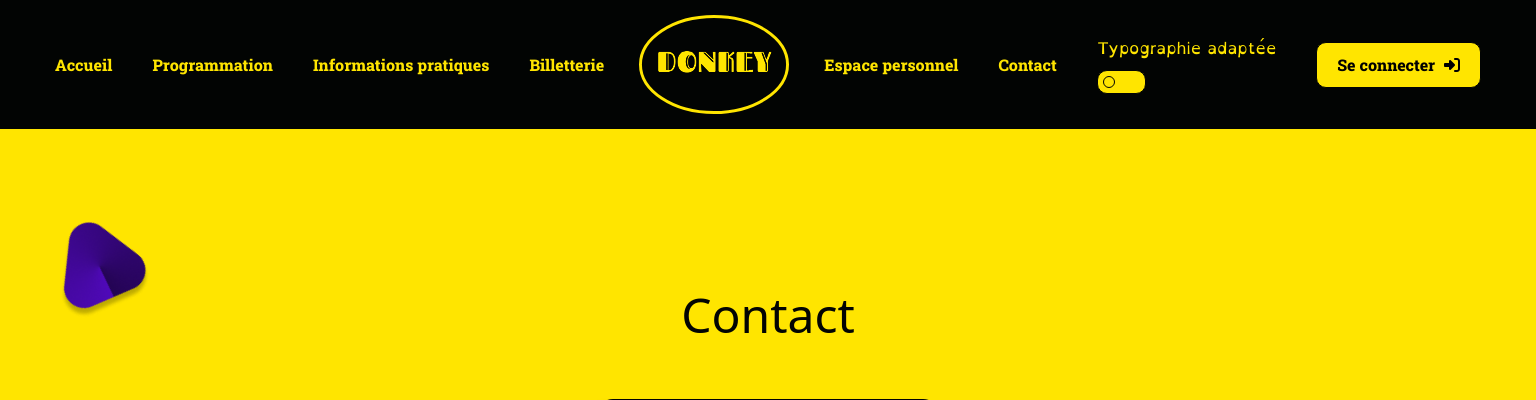
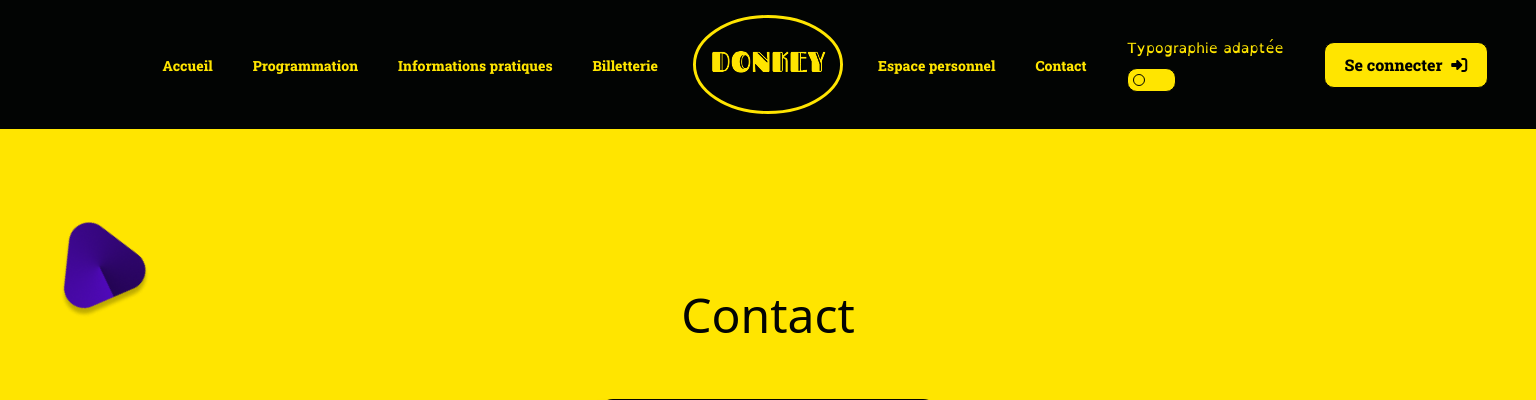
Before and after one commit to Marion1b/Donkey2.0, a PHP site: template templates/contact.html.twig in a window 1536 px wide. Shown: the top 400 px of the page. Run offline with PHP 8.4, Linux system fonts and the light colour scheme; the template is opened without the code that fills it, so the values that code supplies are empty; some libraries are stand-ins or nearby versions; some web fonts are replaced.

Commit message:
feat : fix nav

```diff
--- a/assets/styles/sass/style.scss
+++ b/assets/styles/sass/style.scss
@@ -60,7 +60,7 @@ body{
     .hide{
         display: none;
     }
-    @media screen and (min-width: 768px){
+    @media screen and (min-width: 1024px){
         h1{
             font-size: 4.8rem;
         }
@@ -200,7 +200,7 @@ body{
     display: none;
 }
 
-@media screen and (min-width:768px){
+@media screen and (min-width:1480px){
     .page-header-mobile{
         display: none;
     }
@@ -218,11 +218,18 @@ body{
         }
         nav{
             max-width: 175rem;
-            display: flex;
-            align-items: center;
+            display: grid;
+            grid-template-columns: 4fr 1fr 4fr;
+        }
+        .page-header-ul-1{
+            justify-self: end;
+        }
+        .page-header-ul-2{
+            justify-self: start;
         }
         ul{
             display: flex;
+            justify-content: end;
             align-items: center;
             li{
                 margin: 0rem 2rem;
@@ -231,11 +238,13 @@ body{
         a{
             color: $secondary-color;
             font-weight: 800;
+            font-size: 1.4rem;
         }
         .nav-dys{
             font-family: 'OpenDyslexic';
             display: flex;
             flex-direction: column;
+            font-size: 1.4rem;
             button{
                 margin-top: 1rem;
                 font-size: 0;
@@ -1206,7 +1215,7 @@ body{
     }
 }
 
-@media screen and (min-width:768px){
+@media screen and (min-width:1024px){
     .page-footer{
         a{
             font-size: 1.2rem;
--- a/templates/layout.html.twig
+++ b/templates/layout.html.twig
@@ -53,14 +53,14 @@
 
     <header class="page-header-desktop">
         <nav>
-            <ul>
+            <ul class="page-header-ul-1">
                 <li><a href="index.php">Accueil</a></li>
                 <li><a href="index.php?route=programmation">Programmation</a></li>
                 <li><a href="index.php?route=infos_pratiques">Informations pratiques</a></li>
                 <li><a href="index.php?route=billetterie">Billetterie</a></li>
             </ul>
                 <img src="./assets/img/other/Logo.svg" alt="logo" class="logo">
-            <ul>
+            <ul class="page-header-ul-2">
                 {% if session.user is defined %}
                     <li><a href="index.php?route=espace-perso&&user-id={{session.user.getId()}}">Espace personnel</a></li>
                 {% else %}
```
Also changed, not shown: assets/styles/css/style.css, 1 other file.
